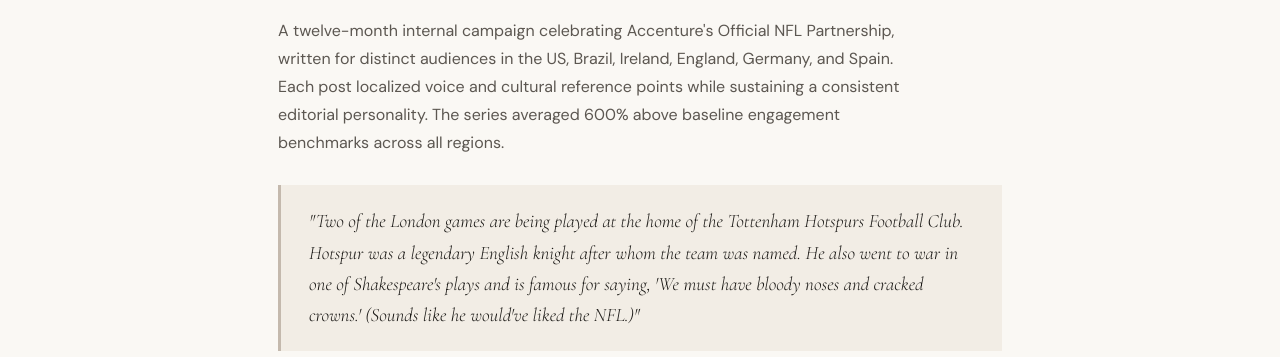
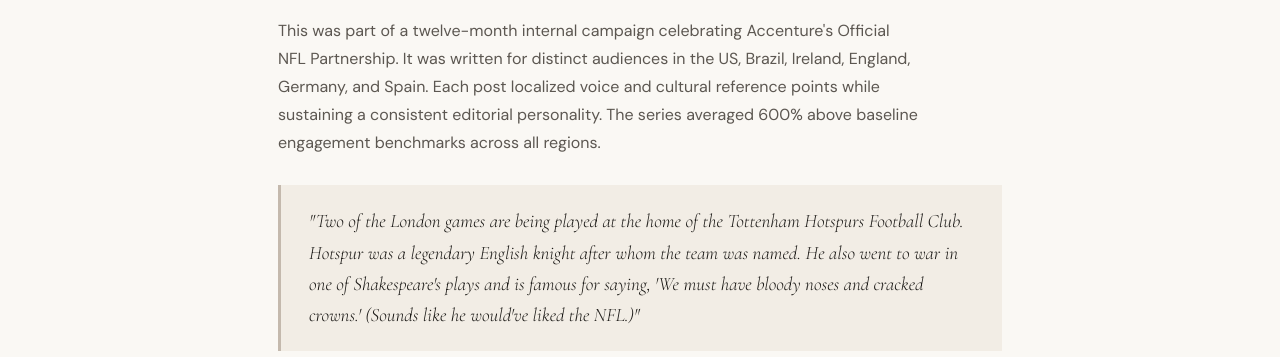
Before and after one commit to stringerjarrod19-creator/stringerjarrod19-creator.github.io, a plain HTML site: page index.html in a window 1280 px wide. Shown: the part 740-1097 px from the top of the page. Drawn offline with nearby package versions, Linux system fonts and the light colour scheme.

Commit message:
Update index.html

```diff
--- a/index.html
+++ b/index.html
@@ -364,7 +364,7 @@
       </div>
       <h2 class="work-title">NFL Engagement Series</h2>
       <p class="work-client">Accenture · Viva Engage · Global internal audiences</p>
-      <p class="work-desc">A twelve-month internal campaign celebrating Accenture's Official NFL Partnership, written for distinct audiences in the US, Brazil, Ireland, England, Germany, and Spain. Each post localized voice and cultural reference points while sustaining a consistent editorial personality. The series averaged 600% above baseline engagement benchmarks across all regions.</p>
+      <p class="work-desc">This was part of a twelve-month internal campaign celebrating Accenture's Official NFL Partnership. It was written for distinct audiences in the US, Brazil, Ireland, England, Germany, and Spain. Each post localized voice and cultural reference points while sustaining a consistent editorial personality. The series averaged 600% above baseline engagement benchmarks across all regions.</p>
       <div class="excerpt">
         <p>"Two of the London games are being played at the home of the Tottenham Hotspurs Football Club. Hotspur was a legendary English knight after whom the team was named. He also went to war in one of Shakespeare's plays and is famous for saying, 'We must have bloody noses and cracked crowns.' (Sounds like he would've liked the NFL.)"</p>
       </div>
```
